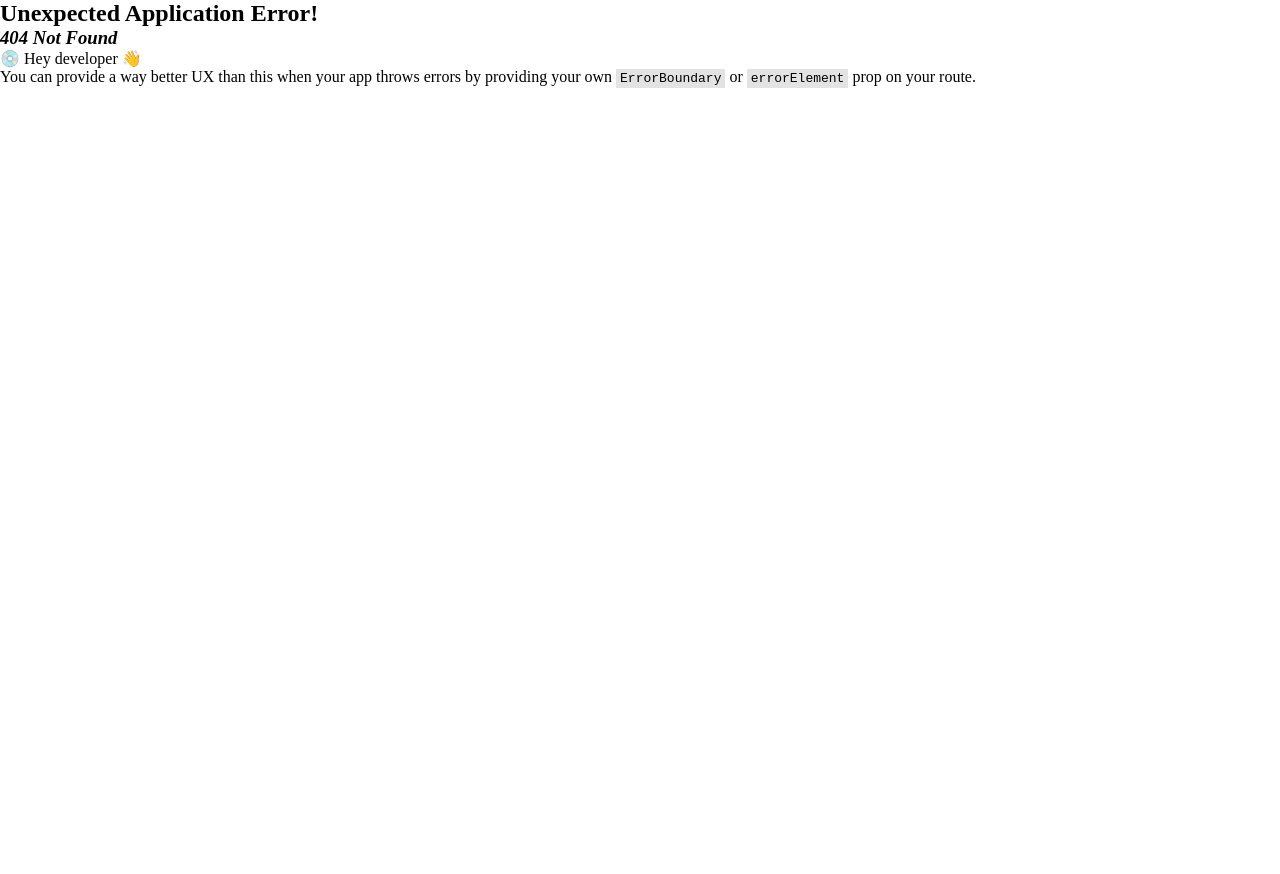
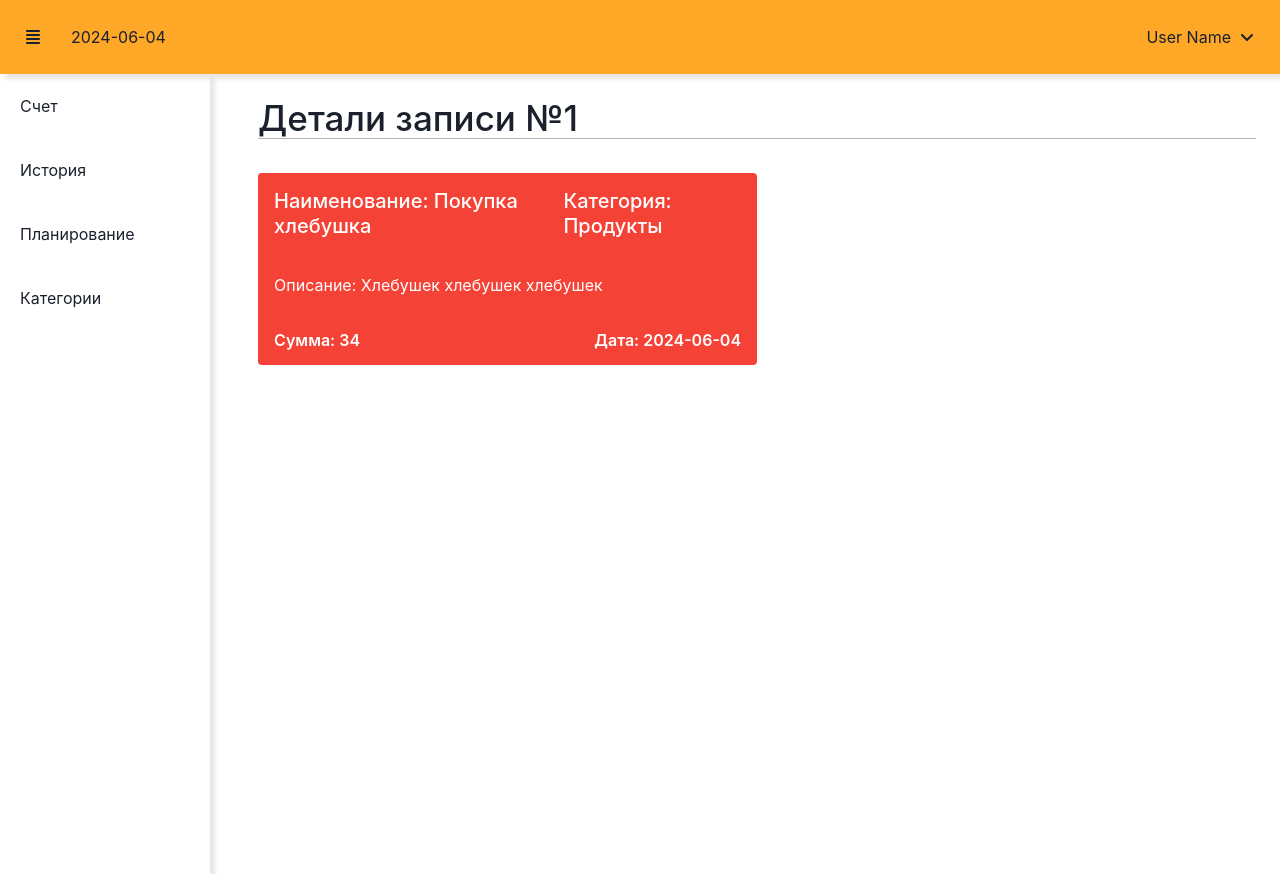
Before and after one commit to SoloProger/next-planner, a React (Vite) app in the folder frontend/: page /detail-record/1 in a window 1280 px wide. Before the commit this address had no page. Before the commit the page ends 800 px from the top, so only its background shows below. Built offline with nearby package versions, Linux system fonts and the light colour scheme.

Commit message:
FRONTEND-5: Добавил новый раздел 'Детали записи'

```diff
--- a/frontend/src/app/styles/common/colors/_backgrounds.scss
+++ b/frontend/src/app/styles/common/colors/_backgrounds.scss
@@ -1,5 +1,9 @@
 .bg-orange {
   background-color: $orange;
+}
+
+.bg-green {
+  background-color: $green;
 }
 
 .bg-danger {
--- a/frontend/src/app/styles/common/colors/_colors.scss
+++ b/frontend/src/app/styles/common/colors/_colors.scss
@@ -1,5 +1,6 @@
 $black: #000;
 $white: #fff;
 $danger: #f44336;
+$green: #4b8b4b;
 
 $orange: #ffa726;
--- a/frontend/src/app/styles/common/colors/_texts.scss
+++ b/frontend/src/app/styles/common/colors/_texts.scss
@@ -0,0 +1,3 @@
+.text-white {
+  color: $white;
+}
--- /dev/null
+++ b/frontend/src/entities/record/constants/tempDetailRecord.ts
@@ -0,0 +1,13 @@
+import { CustomDate } from "../../../shared/lib/utils";
+import { Record } from "../model/types/Record";
+import { RecordType } from "../model/types/RecordType";
+
+export const tempDetailRecord: Record = {
+  id: 1,
+  name: "Покупка хлебушка ",
+  category: "Продукты",
+  count: 34,
+  date: CustomDate.getLocaleDate(),
+  description: "Хлебушек хлебушек хлебушек",
+  recordType: RecordType.CONSUMPTION,
+};
--- a/frontend/src/entities/record/model/types/Record.ts
+++ b/frontend/src/entities/record/model/types/Record.ts
@@ -6,5 +6,6 @@ export interface Record {
   date: string;
   count: number;
   category: string;
+  description: string;
   recordType: RecordType;
 }
--- /dev/null
+++ b/frontend/src/entities/record/ui/DetailRecord.tsx
@@ -0,0 +1,34 @@
+import { tempDetailRecord } from "../constants/tempDetailRecord";
+import { RecordType } from "../model/types/RecordType";
+
+function DetailRecord() {
+  return (
+    <div
+      className={`flex-col gap-34 p-16 border-radius-4 w-50 ${
+        tempDetailRecord.recordType === RecordType.INCOME
+          ? `bg-green`
+          : `bg-danger text-white`
+      }`}
+    >
+      <div className="flex ai-center jc-space">
+        <h2 className="header-semibold-6">
+          Наименование: {tempDetailRecord.name}
+        </h2>
+        <h2 className="header-semibold-6">
+          Категория: {tempDetailRecord.category}
+        </h2>
+      </div>
+      <p>Описание: {tempDetailRecord.description}</p>
+      <div className="flex ai-center jc-space">
+        <span className="subtitle-semibold-1">
+          Сумма: {tempDetailRecord.count}
+        </span>
+        <span className="subtitle-semibold-1">
+          Дата: {tempDetailRecord.date}
+        </span>
+      </div>
+    </div>
+  );
+}
+
+export default DetailRecord;
--- /dev/null
+++ b/frontend/src/pages/DetailRecordPage.tsx
@@ -0,0 +1,15 @@
+import { useParams } from "react-router-dom";
+import DetailRecord from "../entities/record/ui/DetailRecord";
+import PageLayout from "../widgets/layouts/ui/PageLayout";
+
+function DetailRecordPage() {
+  const params = useParams();
+
+  return (
+    <PageLayout title={`Детали записи №${params.id}`}>
+      <DetailRecord />
+    </PageLayout>
+  );
+}
+
+export default DetailRecordPage;
--- a/frontend/src/widgets/history-records/constants/tempRecords.ts
+++ b/frontend/src/widgets/history-records/constants/tempRecords.ts
@@ -4,38 +4,48 @@ import { CustomDate } from "../../../shared/lib/utils";
 
 export const tempRecords: Record[] = [
   {
+    id: 1,
     name: "Покупка хлебушка ",
     category: "Продукты",
     count: 34,
     date: CustomDate.getLocaleDate(),
+    description: "Хлебушек хлебушек хлебушек",
     recordType: RecordType.CONSUMPTION,
   },
   {
+    id: 2,
     name: "Покупка хлебушка ",
     category: "Продукты",
     count: 34,
     date: CustomDate.getLocaleDate(),
+    description: "Хлебушек хлебушек хлебушек",
     recordType: RecordType.CONSUMPTION,
   },
   {
+    id: 3,
     name: "Покупка хлебушка ",
     category: "Продукты",
     count: 34,
     date: CustomDate.getLocaleDate(),
+    description: "Хлебушек хлебушек хлебушек",
     recordType: RecordType.CONSUMPTION,
   },
   {
+    id: 4,
     name: "Покупка хлебушка ",
     category: "Продукты",
     count: 34,
     date: CustomDate.getLocaleDate(),
+    description: "Хлебушек хлебушек хлебушек",
     recordType: RecordType.CONSUMPTION,
   },
   {
+    id: 5,
     name: "Покупка хлебушка ",
     category: "Продукты",
     count: 34,
     date: CustomDate.getLocaleDate(),
-    recordType: RecordType.CONSUMPTION,
+    description: "Хлебушек хлебушек хлебушек",
+    recordType: RecordType.INCOME,
   },
 ];
--- a/frontend/src/widgets/history-records/ui/HistoryRecordsTable.tsx
+++ b/frontend/src/widgets/history-records/ui/HistoryRecordsTable.tsx
@@ -7,10 +7,14 @@ import {
   Thead,
   Tr,
 } from "@chakra-ui/react";
+import { useNavigate } from "react-router-dom";
+import { RecordType } from "../../../entities/record/model/types/RecordType";
 import { tableColumns } from "../constants/tableColumns";
 import { tempRecords } from "../constants/tempRecords";
 
 function HistoryRecordsTable() {
+  const navigate = useNavigate();
+
   return (
     <TableContainer>
       <Table variant="simple">
@@ -23,13 +27,23 @@ function HistoryRecordsTable() {
         </Thead>
         <Tbody>
           {tempRecords.map((record, idx) => (
-            <Tr>
+            <Tr
+              key={idx}
+              className="pointer"
+              onClick={() => navigate(`/detail-record/${record.id}`)}
+            >
               <Td>{idx + 1}</Td>
               <Td>{record.name}</Td>
               <Td>{record.date}</Td>
               <Td>{record.category}</Td>
               <Td>
-                <span className="bg-danger p-4 border-radius-4">
+                <span
+                  className={`${
+                    record.recordType === RecordType.INCOME
+                      ? "bg-green"
+                      : "bg-danger"
+                  } p-4 border-radius-4`}
+                >
                   {record.recordType}
                 </span>
               </Td>
```
Also changed, not shown: frontend/src/app/routes.tsx (+6 -1 lines).
